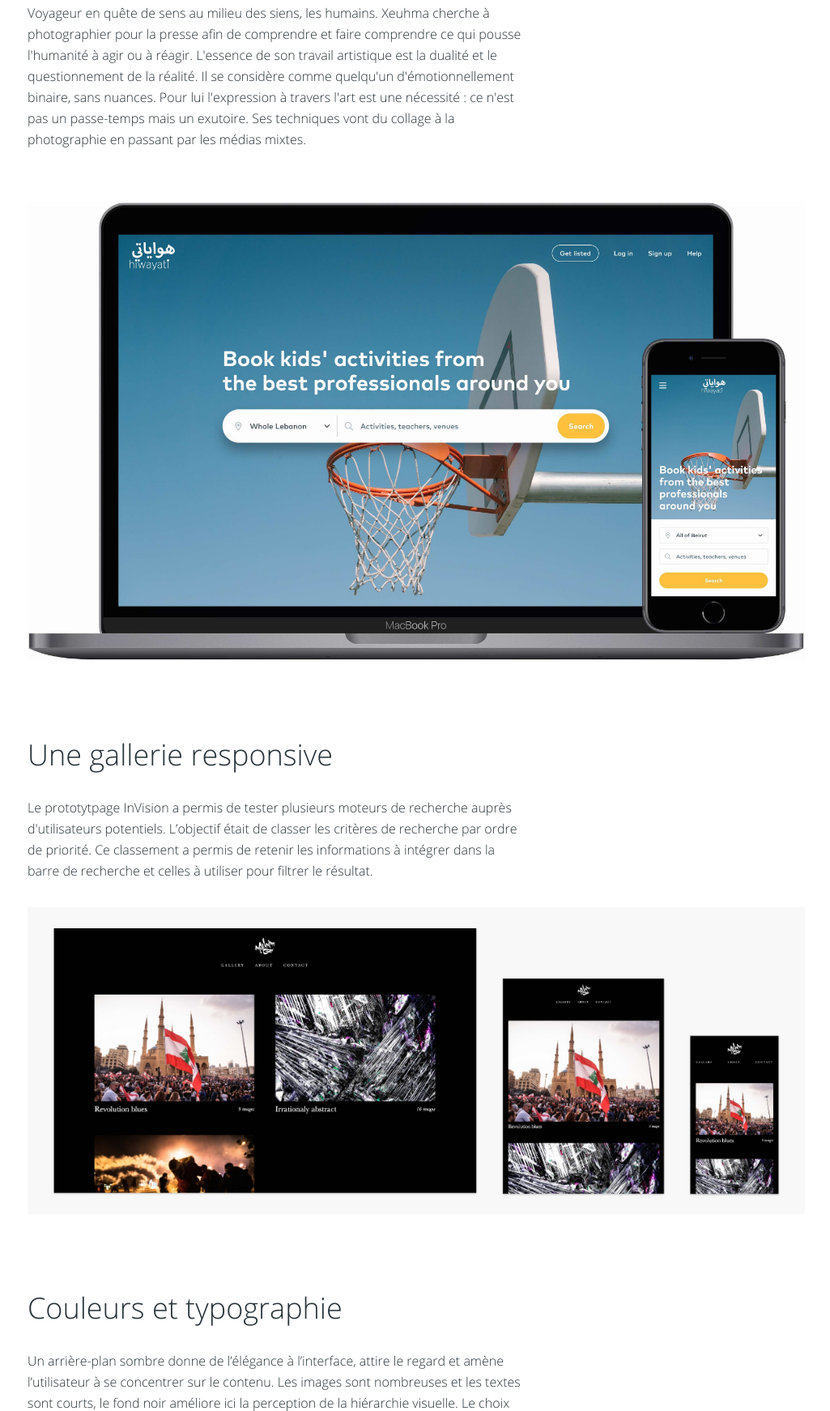
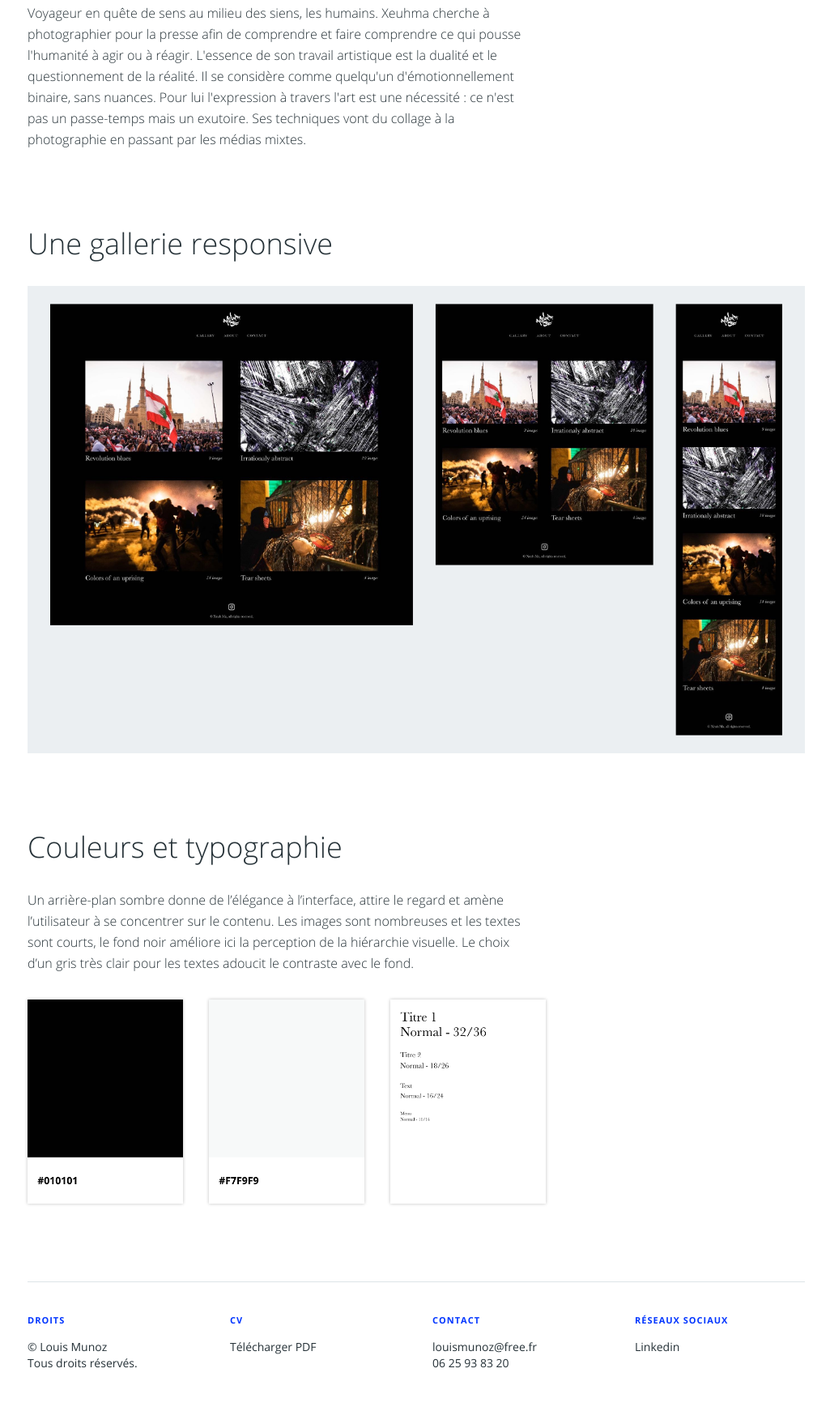
Before and after one commit to louismunoz/louismunoz.github.io, a PHP site: page /xeuhma.html in a window 1280 px wide. Shown: the part 773-2515 px from the top of the page at 81% size, without its empty margins (126-1151 px from the left). After the commit the page ends 2462 px from the top, so only its background shows below. Run offline with PHP 8.4, Linux system fonts and the light colour scheme.

Commit message:
xeuhma modification

```diff
--- a/xeuhma.css
+++ b/xeuhma.css
@@ -255,7 +255,7 @@ p {
 }
 
 .gallery-image {
-    padding-top: 39.41%;
+    padding-top: 60.08%;
     position: relative;
 }
 
--- a/xeuhma.html
+++ b/xeuhma.html
@@ -37,14 +37,10 @@
                     <h1 class="title">Xeuhma</h1>
                     <h2 class="subtitle">UI design & web développement</h2>
                     <p class="text">Voyageur en quête de sens au milieu des siens, les humains. Xeuhma cherche à photographier pour la presse afin de comprendre et faire comprendre ce qui pousse l'humanité à agir ou à réagir. L'essence de son travail artistique est la dualité et le questionnement de la réalité. Il se considère comme quelqu'un d'émotionnellement binaire, sans nuances. Pour lui l'expression à travers l'art est une nécessité : ce n'est pas un passe-temps mais un exutoire. Ses techniques vont du collage à la photographie en passant par les médias mixtes.</p>
-                    <div class="desktop-image">
-                        <img class="flat-image-content" src="public/img-hiwayati/landing.jpg" />
-                    </div>
                 </div>
                 <div class="content">
                     <div>
                         <h1 class="title">Une gallerie responsive</h1>
-                        <p class="text alt">Le prototytpage InVision a permis de tester plusieurs moteurs de recherche auprès d'utilisateurs potentiels. L’objectif était de classer les critères de recherche par ordre de priorité. Ce classement a permis de retenir les informations à intégrer dans la barre de recherche et celles à utiliser pour filtrer le résultat.</p>
                     </div>
                     <div class="gallery-image">
                         <img class="flat-image-content" src="gallery-responsive.jpg" />
```
Also changed, not shown: gallery-responsive.jpg, public/img-hiwayati/wireframe.jpg (deleted), public/img-hiwayati/wireframes.jpg.
